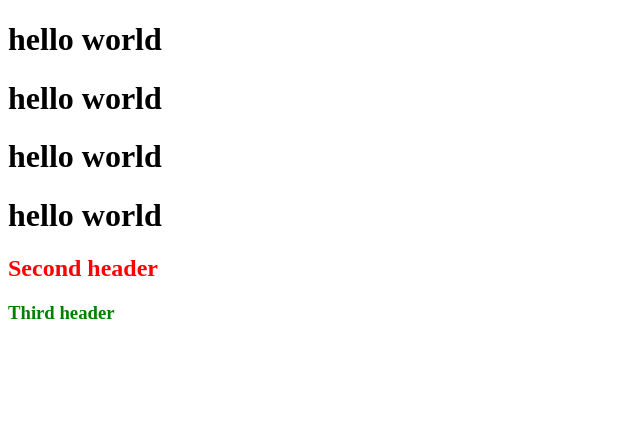
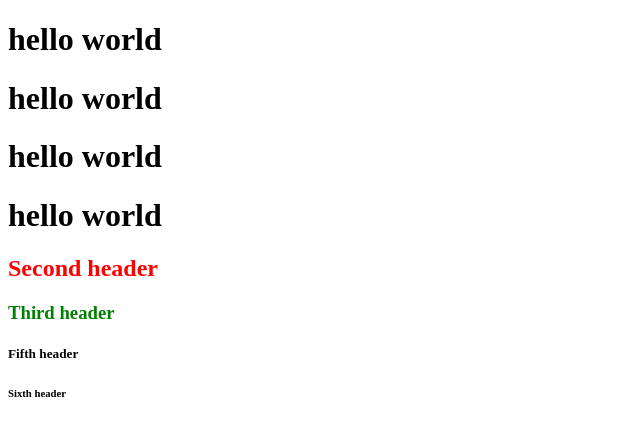
Before and after one commit to alhassank13/Workshop5, a plain HTML site: page index.html in a window 1280 px wide. Shown: the whole page, without its empty margins (0-640 px from the left). Drawn offline with Linux system fonts and the light colour scheme.

Commit message:
Add fifth and sixth headers to index.html

```diff
--- a/index.html
+++ b/index.html
@@ -16,5 +16,7 @@
     <h1>hello world</h1>
     <h2>Second header</h2>
     <h3>Third header</h3>
+    <h5>Fifth header</h5>
+    <h6>Sixth header</h6>
   </body>
 </html>
```
